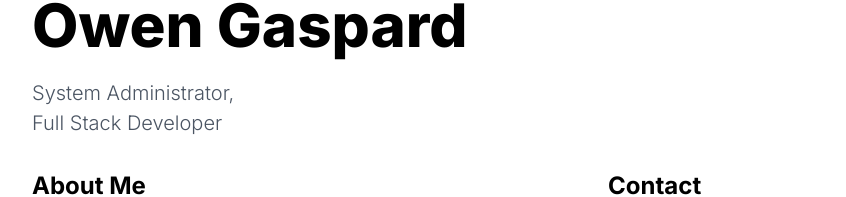
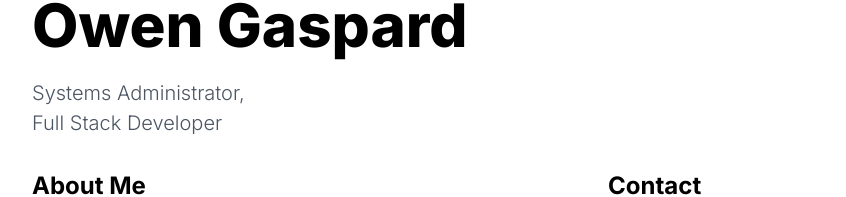
Before and after one commit to owengaspard/resume, a Next.js app: page / in a window 1280 px wide. Shown: the part 124-321 px from the top of the page, without its empty margins (224-1070 px from the left). Built offline with nearby package versions, Linux system fonts and the light colour scheme.

Commit message:
Update page.js

```diff
--- a/app/page.js
+++ b/app/page.js
@@ -7,7 +7,7 @@ export default function Home() {
         <header className='grid 2xl:grid-cols-4'>
           <div className='col-span-3'>
             <p className='pt-2 text-[min(10vw,60px)] font-extrabold text-black dark:text-black'>Owen Gaspard</p>
-            <p className='pt-2 text-[min(4vw,20px)] font-light'>System Administrator,<br/>Full Stack Developer</p>
+            <p className='pt-2 text-[min(4vw,20px)] font-light'>Systems Administrator,<br/>Full Stack Developer</p>
           </div>
           {/*
           <div className='pt-8 2xl:pt-0'>
```
